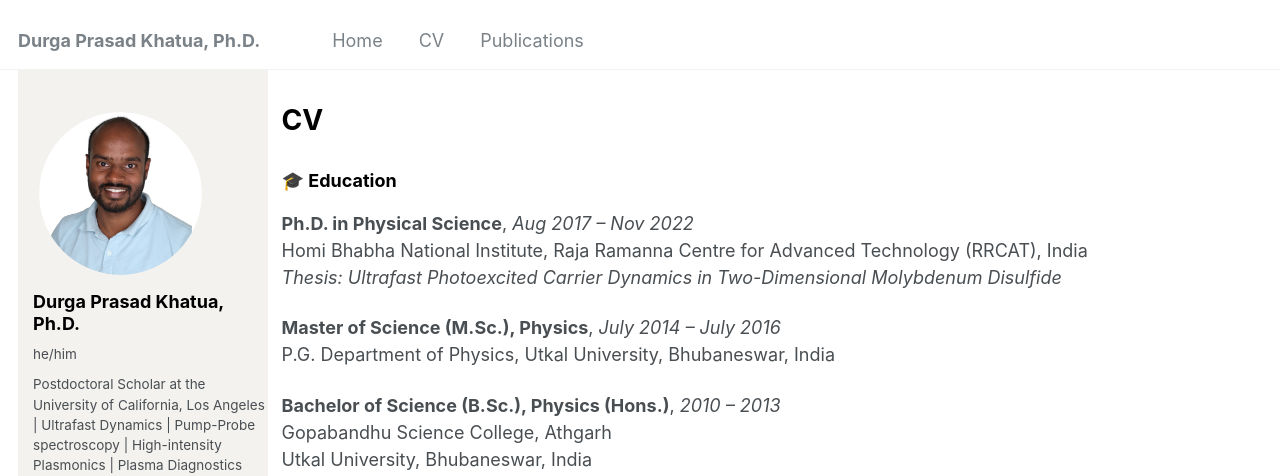
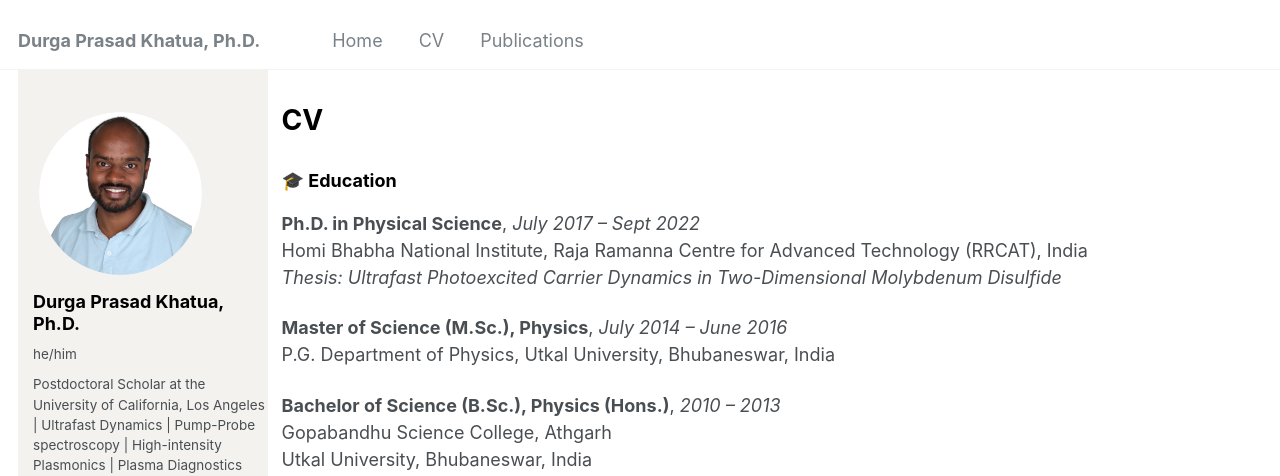
Before and after one commit to Khatua03/DurgaPrasadKhatua.github.io, a Jekyll site: the page built from _pages/cv.md, in a window 1280 px wide and 900 px high. Shown: the top 476 px of the window. Built offline with Jekyll 4.4.1, drawn with Linux system fonts in a browser that asks for light colours; some web fonts are replaced.

Commit message:
Update cv.md

```diff
--- a/_pages/cv.md
+++ b/_pages/cv.md
@@ -11,11 +11,11 @@ redirect_from:
 
 ### 🎓 Education
 
-**Ph.D. in Physical Science**, *Aug 2017 – Nov 2022*
+**Ph.D. in Physical Science**, *July 2017 – Sept 2022*
 Homi Bhabha National Institute, Raja Ramanna Centre for Advanced Technology (RRCAT), India
 *Thesis: Ultrafast Photoexcited Carrier Dynamics in Two-Dimensional Molybdenum Disulfide*
 
-**Master of Science (M.Sc.), Physics**, *July 2014 – July 2016*
+**Master of Science (M.Sc.), Physics**, *July 2014 – June 2016*
 P.G. Department of Physics, Utkal University, Bhubaneswar, India
 
 **Bachelor of Science (B.Sc.), Physics (Hons.)**, *2010 – 2013*
```
